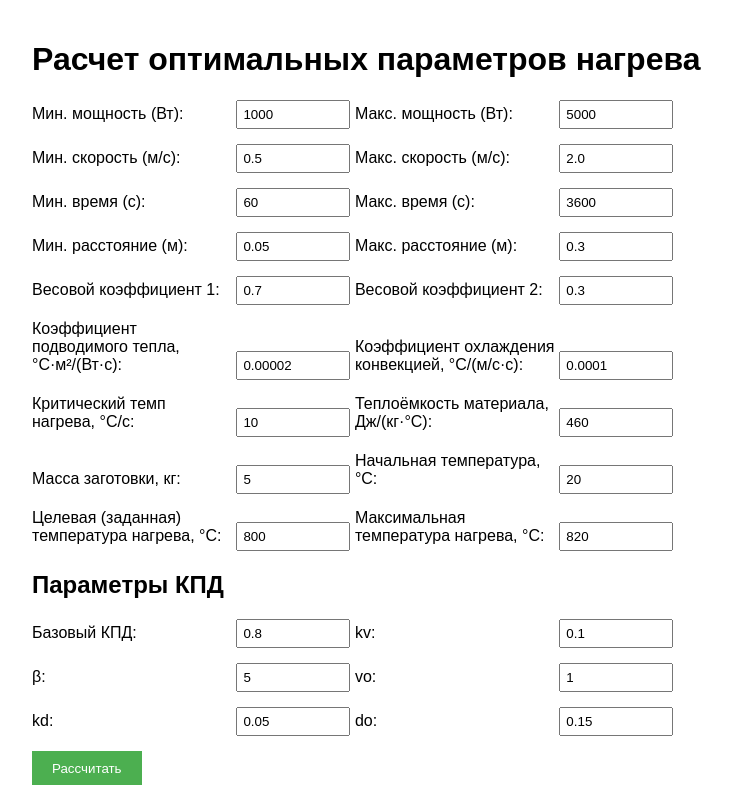
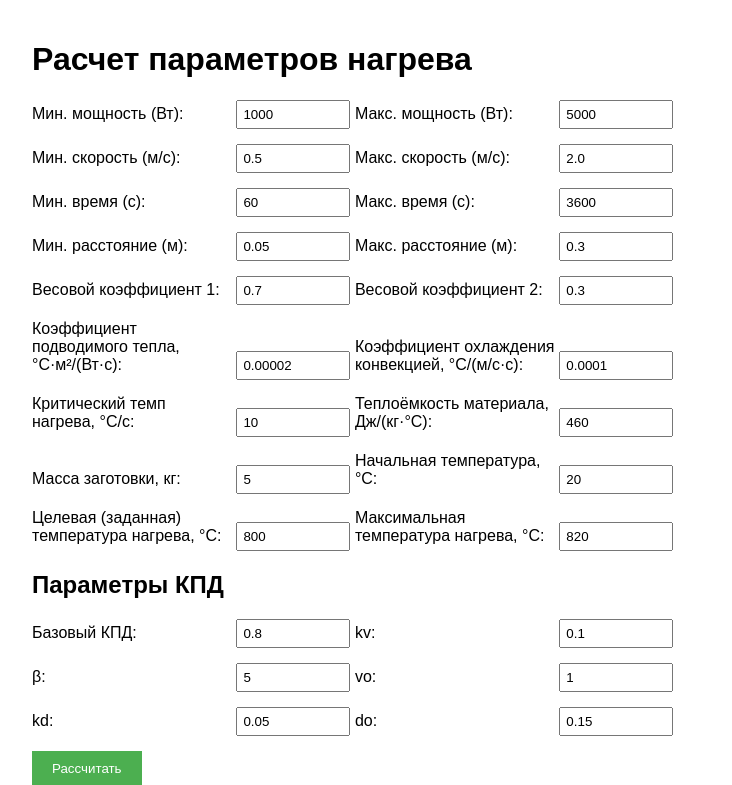
Before and after one commit to VladislavLavrov/423901_devops_SuvorovOleg, a Django app: page / in a window 1280 px wide. Shown: the top 785 px of the page, without its empty margins (208-940 px from the left). Run offline with Django 5.2, Linux system fonts and the light colour scheme.

Commit message:
проверка Jenkins

```diff
--- a/App_home/furnace_optimizer/optimizer/templates/optimizer/index.html
+++ b/App_home/furnace_optimizer/optimizer/templates/optimizer/index.html
@@ -13,7 +13,7 @@
     </style>
 </head>
 <body>
-    <h1>Расчет оптимальных параметров нагрева</h1>
+    <h1>Расчет параметров нагрева</h1>
     <form method="post" action="{% url 'calculate' %}">
         {% csrf_token %}
 
```
